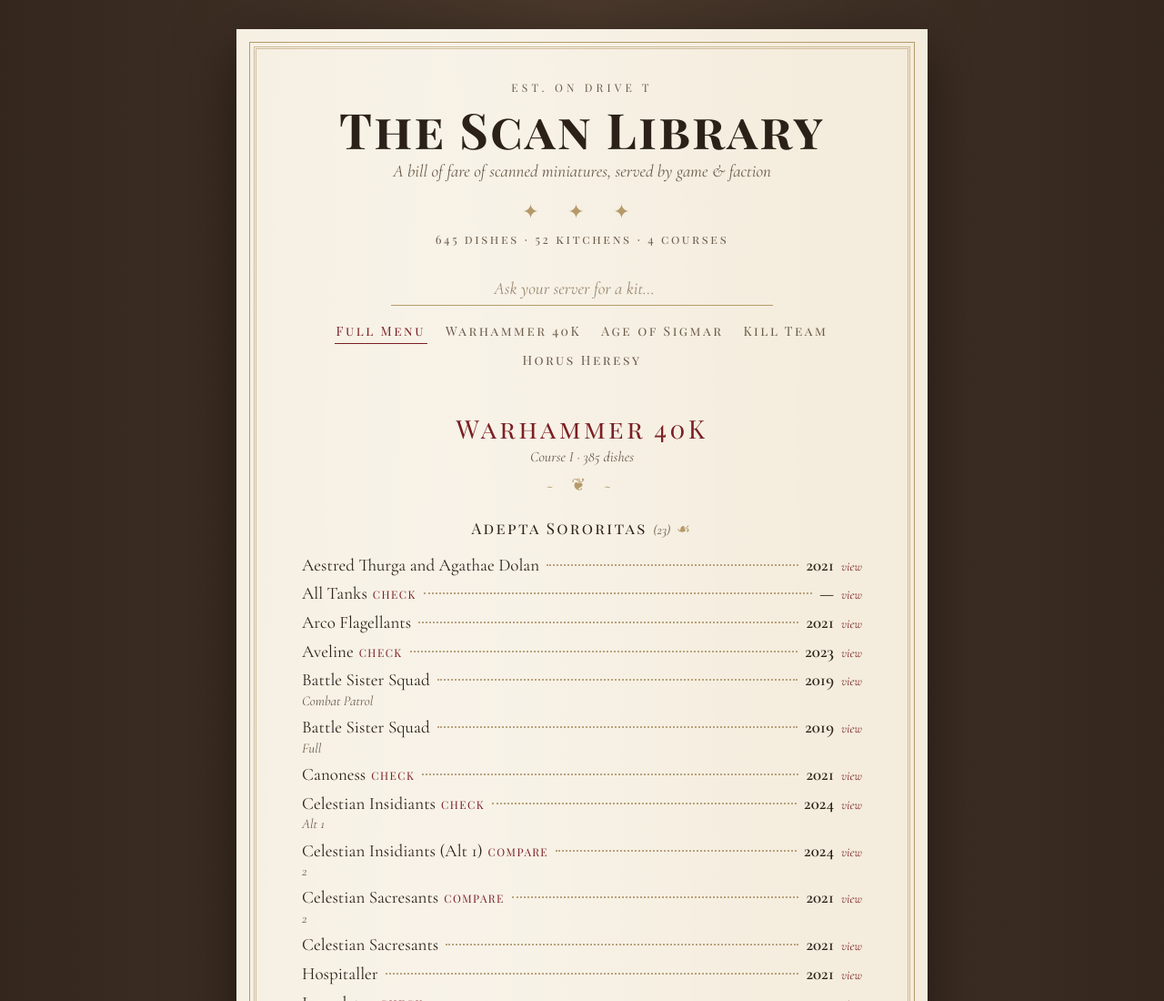
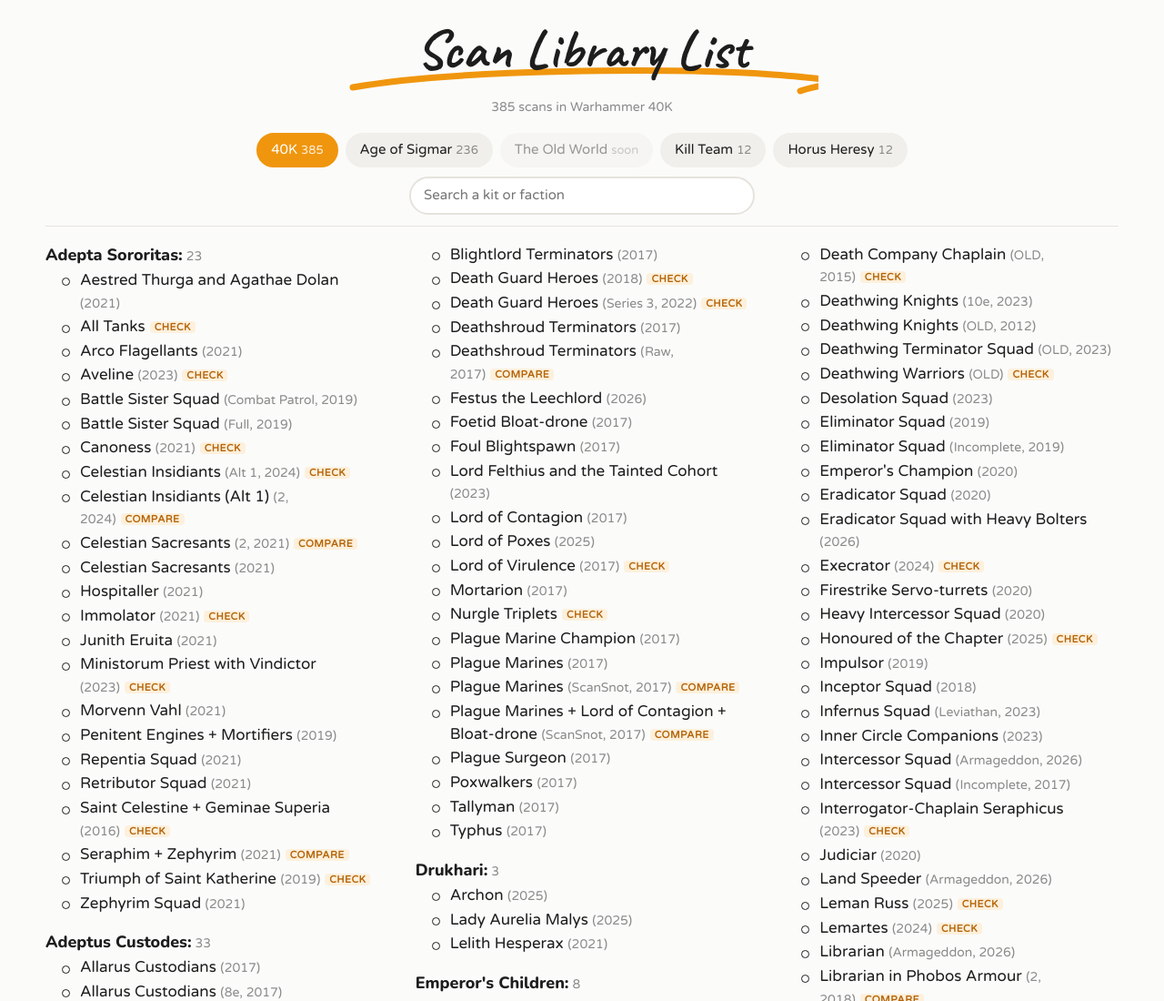
Before and after one commit to ravnicanartist-cmd/Stl-Repo, a plain HTML site: page index.html in a window 1280 px wide. Shown: the top 1100 px of the page at 91% size. Drawn offline with nearby package versions, Linux system fonts and the light colour scheme.

Commit message:
Restyle as a clean column list with game toggles
Co-Authored-By: Claude Opus 5.5 <noreply@anthropic.com>
Claude-Session: https://claude.ai/code/session_01Nb3dqxfxmor65qAGV2s29x

```diff
--- a/index.html
+++ b/index.html
@@ -3,153 +3,126 @@
 <head>
 <meta charset="utf-8">
 <meta name="viewport" content="width=device-width, initial-scale=1">
-<title>The Scan Library — Bill of Fare</title>
+<title>Scan Library List</title>
 <link rel="preconnect" href="https://fonts.googleapis.com">
 <link rel="preconnect" href="https://fonts.gstatic.com" crossorigin>
-<link href="https://fonts.googleapis.com/css2?family=Cormorant+Garamond:ital,wght@0,400;0,500;0,600;1,400&family=Playfair+Display+SC:wght@400;700&display=swap" rel="stylesheet">
+<link href="https://fonts.googleapis.com/css2?family=Varela+Round&family=Nunito:wght@700;800&family=Caveat:wght@700&display=swap" rel="stylesheet">
 <style>
-:root{
-  --paper:#f4ecdc; --paper2:#ebe0ca; --ink:#2b2118; --soft:#6b5a48; --rule:#b59a6a; --wine:#7a1f23;
-}
+:root{--bg:#fbfbfa;--ink:#1d1d1d;--soft:#8a8a8a;--accent:#f0960e;--chip:#f1efeb;--line:#e6e3dd}
 *{box-sizing:border-box}
-html{background:#3a2c22}
-body{margin:0;color:var(--ink);font-family:"Cormorant Garamond",Georgia,serif;font-size:19px;line-height:1.35;
-  background:#3a2c22 radial-gradient(ellipse at top,#4a382b,#2a1f18);padding:32px 16px 64px}
-.menu{max-width:760px;margin:0 auto;background:var(--paper);
-  background-image:radial-gradient(ellipse at 30% 20%,rgba(255,255,255,.45),transparent 60%),radial-gradient(ellipse at 80% 90%,rgba(150,110,60,.12),transparent 55%);
-  padding:56px clamp(20px,6vw,72px) 64px;box-shadow:0 20px 60px rgba(0,0,0,.5);position:relative}
-.menu::before{content:"";position:absolute;inset:14px;border:1px solid var(--rule);pointer-events:none}
-.menu::after{content:"";position:absolute;inset:19px;border:3px double var(--rule);pointer-events:none;opacity:.6}
-header{text-align:center}
-.est{font-family:"Playfair Display SC",serif;letter-spacing:.35em;font-size:12px;color:var(--soft)}
-h1{font-family:"Playfair Display SC",serif;font-weight:700;font-size:clamp(34px,7vw,54px);margin:10px 0 4px;letter-spacing:.04em;line-height:1.05}
-.sub{font-style:italic;color:var(--soft);margin:0}
-.orn{color:var(--rule);font-size:22px;letter-spacing:.6em;margin:18px 0 6px;text-align:center}
-.tally{font-family:"Playfair Display SC",serif;font-size:13px;letter-spacing:.2em;color:var(--soft);text-align:center;margin:6px 0 0}
-.tools{display:flex;flex-direction:column;align-items:center;gap:14px;margin:26px 0 8px}
-.search{width:min(420px,100%);background:transparent;border:0;border-bottom:1px solid var(--rule);font:inherit;font-style:italic;
-  text-align:center;padding:6px 4px;color:var(--ink);outline:none}
-.search::placeholder{color:#9a876f}
-.courses{display:flex;flex-wrap:wrap;justify-content:center;gap:4px 18px}
-.courses button{background:none;border:0;font-family:"Playfair Display SC",serif;font-size:14px;letter-spacing:.18em;color:var(--soft);
-  cursor:pointer;padding:4px 2px;border-bottom:1px solid transparent}
-.courses button[aria-pressed=true]{color:var(--wine);border-color:var(--wine)}
-section.course{margin-top:42px}
-h2{font-family:"Playfair Display SC",serif;text-align:center;font-size:28px;font-weight:400;letter-spacing:.12em;margin:0;color:var(--wine)}
-h2 small{display:block;font-family:"Cormorant Garamond",serif;font-style:italic;font-size:16px;letter-spacing:0;color:var(--soft);margin-top:2px}
-.flour{display:block;text-align:center;color:var(--rule);margin:6px 0 14px;letter-spacing:.4em}
-details.fac{margin:18px 0 0}
-details.fac>summary{list-style:none;cursor:pointer;text-align:center;font-family:"Playfair Display SC",serif;font-size:17px;letter-spacing:.14em;padding:6px 0}
-details.fac>summary::-webkit-details-marker{display:none}
-details.fac>summary .n{font-family:"Cormorant Garamond",serif;font-style:italic;letter-spacing:0;color:var(--soft);font-size:15px}
-details.fac>summary::after{content:" ❧";color:var(--rule)}
-details.fac[open]>summary::after{content:" ☙"}
-ul{list-style:none;margin:6px 0 4px;padding:0}
-li{display:flex;align-items:baseline;gap:8px;padding:3px 0}
-li .nm{flex:0 1 auto}
-li .dots{flex:1 1 auto;border-bottom:2px dotted #b9a27b;transform:translateY(-5px);min-width:24px}
-li .yr{flex:0 0 auto;font-variant-numeric:oldstyle-nums;font-weight:600}
-li .note{display:block;font-style:italic;font-size:15px;color:var(--soft)}
-li a{color:var(--wine);text-decoration:none;font-size:14px;font-style:italic;flex:0 0 auto}
-li a:hover{text-decoration:underline}
-.mark{font-size:12px;color:var(--wine);font-family:"Playfair Display SC",serif;letter-spacing:.12em;margin-left:6px}
-.empty{text-align:center;font-style:italic;color:var(--soft);margin-top:40px}
-footer{text-align:center;margin-top:48px;font-style:italic;color:var(--soft);font-size:15px}
-footer .mark{margin:0}
-@media (max-width:520px){body{font-size:17px;padding:12px 8px 40px}.menu{padding:44px 22px 48px}li a{display:none}}
+html,body{margin:0;background:var(--bg);color:var(--ink)}
+body{font-family:"Varela Round",system-ui,sans-serif;font-size:17px;line-height:1.45;padding:20px 16px 60px}
+.wrap{max-width:1180px;margin:0 auto}
+header{text-align:center;position:relative;padding:4px 0 6px}
+h1{font-family:"Caveat",cursive;font-size:clamp(40px,7vw,60px);margin:0;line-height:1;position:relative;z-index:1}
+.swoosh{display:block;margin:-14px auto 0;width:min(520px,90%);height:34px}
+.count{color:var(--soft);font-size:14px;margin:4px 0 0}
+.bar{position:sticky;top:0;z-index:5;background:var(--bg);padding:12px 0 12px;border-bottom:1px solid var(--line);margin-bottom:18px}
+.toggles{display:flex;flex-wrap:wrap;gap:8px;justify-content:center}
+.toggles button{font:inherit;font-size:15px;border:2px solid var(--chip);background:var(--chip);color:var(--ink);border-radius:999px;padding:6px 14px;cursor:pointer}
+.toggles button .n{color:var(--soft);font-size:13px;margin-left:4px}
+.toggles button[aria-pressed=true]{background:var(--accent);border-color:var(--accent);color:#fff}
+.toggles button[aria-pressed=true] .n{color:#fff;opacity:.85}
+.toggles button:disabled{opacity:.45;cursor:default}
+.search{display:block;margin:10px auto 0;width:min(380px,100%);font:inherit;font-size:15px;padding:8px 14px;border:2px solid var(--line);border-radius:999px;background:#fff;outline:none}
+.search:focus{border-color:var(--accent)}
+.cols{columns:3 300px;column-gap:40px}
+.game{break-before:column}
+.game:first-child{break-before:auto}
+h2{font-family:"Nunito",sans-serif;font-weight:800;font-size:22px;margin:0 0 4px;break-after:avoid}
+.fac{break-inside:avoid;margin:0 0 16px}
+.fac.big{break-inside:auto}
+h3{font-family:"Nunito",sans-serif;font-weight:800;font-size:18px;margin:0 0 2px;break-after:avoid}
+h3 .n{font-family:"Varela Round",sans-serif;font-weight:400;color:var(--soft);font-size:14px;margin-left:4px}
+ul{margin:0;padding:0 0 0 38px;list-style:none}
+li{position:relative;padding:1px 0}
+li::before{content:"";position:absolute;left:-20px;top:.62em;width:7px;height:7px;border:1.6px solid var(--ink);border-radius:50%}
+li a{color:inherit;text-decoration:none}
+li a:hover{color:var(--accent)}
+.meta{color:var(--soft);font-size:14px}
+.flag{font-size:11px;font-weight:700;letter-spacing:.04em;color:#b5650a;background:#fdf0dc;border-radius:4px;padding:0 5px;margin-left:5px;vertical-align:1px}
+.empty{text-align:center;color:var(--soft);margin:40px 0}
+footer{text-align:center;color:var(--soft);font-size:13px;margin-top:30px}
 </style>
 </head>
 <body>
-<main class="menu">
+<div class="wrap">
   <header>
-    <div class="est">EST. ON DRIVE T</div>
-    <h1>The Scan Library</h1>
-    <p class="sub">A bill of fare of scanned miniatures, served by game &amp; faction</p>
-    <div class="orn">✦ ✦ ✦</div>
-    <p class="tally" id="tally">Preparing the menu…</p>
+    <h1>Scan Library List</h1>
+    <svg class="swoosh" viewBox="0 0 520 34" aria-hidden="true"><path d="M8 26 C 120 6, 360 4, 470 12 S 520 22, 500 30" fill="none" stroke="#f0960e" stroke-width="7" stroke-linecap="round"/></svg>
+    <p class="count" id="count">Loading…</p>
   </header>
-  <div class="tools">
-    <input class="search" id="q" type="search" placeholder="Ask your server for a kit…" aria-label="Search scans">
-    <nav class="courses" id="courses" aria-label="Games"></nav>
+  <div class="bar">
+    <div class="toggles" id="toggles"></div>
+    <input class="search" id="q" type="search" placeholder="Search a kit or faction" aria-label="Search">
   </div>
-  <div id="list"></div>
-  <footer>
-    <div class="orn">❦</div>
-    Items marked <span class="mark">CHECK</span> or <span class="mark">COMPARE</span> are awaiting the chef's inspection.<br>
-    <span id="updated"></span>
-  </footer>
-</main>
+  <div class="cols" id="list"></div>
+  <footer><span class="flag">CHECK</span> / <span class="flag">COMPARE</span> = scan still being verified. Tap a name to see pictures. <span id="updated"></span></footer>
+</div>
 <script>
-const ORDER=["Warhammer 40K","Age of Sigmar","Kill Team","Horus Heresy"];
-const GAMEQ={"Warhammer 40K":"Warhammer 40k","Age of Sigmar":"Age of Sigmar","Kill Team":"Kill Team","Horus Heresy":"Horus Heresy"};
-const NUM=["","I","II","III","IV","V","VI","VII","VIII"];
-let items=[],game="All";
+const GAMES=["Warhammer 40K","Age of Sigmar","The Old World","Kill Team","Horus Heresy"];
+const SHORT={"Warhammer 40K":"40K","Age of Sigmar":"Age of Sigmar","The Old World":"The Old World","Kill Team":"Kill Team","Horus Heresy":"Horus Heresy"};
+const GAMEQ={"Warhammer 40K":"Warhammer 40k","The Old World":"Warhammer The Old World"};
+const FIX={"Chaos":"Chaos Space Marines","Emperors Children":"Emperor's Children","HH":""};
+let items=[],game=null;
 
-function parseCSV(t){
-  const rows=[];let row=[],f="",q=false;
+function parseCSV(t){const rows=[];let row=[],f="",q=false;
   for(let i=0;i<t.length;i++){const c=t[i];
     if(q){if(c=='"'){if(t[i+1]=='"'){f+='"';i++}else q=false}else f+=c}
     else if(c=='"')q=true;else if(c==','){row.push(f);f=""}
     else if(c=='\n'||c=='\r'){if(c=='\r'&&t[i+1]=='\n')i++;row.push(f);f="";if(row.some(x=>x))rows.push(row);row=[]}
     else f+=c}
-  if(f||row.length){row.push(f);rows.push(row)}
-  return rows;
-}
+  if(f||row.length){row.push(f);rows.push(row)}return rows}
 function clean(g,fac,raw){
   let n=raw.replace(/\.(zip|7z|rar|obj|stl|lys|chitubox)$/i,"").replace(/^\s*SCAN\s*-\s*/i,"");
   let mark="";const m=n.match(/\s*-\s*(CHECK|COMPARE)\s*$/i);if(m){mark=m[1].toUpperCase();n=n.slice(0,m.index)}
-  const FIX={"Chaos":"Chaos Space Marines","Emperors Children":"Emperor's Children","HH":""};
   let f=fac.replace(/^CSM - /,"");f=FIX[f]??f;
   const seg=n.split(" - ");
   if(seg.length>1){let pre=seg.shift();
-    if(["HH","SM","CSM"].includes(pre)&&seg.length>1&&!f){pre=seg.shift()}
+    if(["HH","SM","CSM"].includes(pre)&&seg.length>1&&!f)pre=seg.shift();
     if(!f)f=FIX[pre]??pre;
     if(seg.length>1&&seg[0].length<=4)seg.shift()}
   n=seg.join(" – ");
   let yr="";const y=n.match(/\((\d{4})\)\s*$/);if(y){yr=y[1];n=n.slice(0,y.index).trim()}
   let note="";const nt=n.match(/\(([^()]*)\)\s*$/);if(nt&&nt[1].length<40){note=nt[1];n=n.slice(0,nt.index).trim()}
   const ny=note.match(/^(\d{4}),\s*(.*)$/);if(ny&&!yr){yr=ny[1];note=ny[2]}
-  if(!f)f="House Specials";
-  return {g,f,n,yr,note,mark};
-}
-function esc(s){return s.replace(/[&<>"]/g,c=>({"&":"&amp;","<":"&lt;",">":"&gt;",'"':"&quot;"}[c]))}
+  return {g,f:f||"Other",n,yr,note,mark}}
+const esc=s=>s.replace(/[&<>"]/g,c=>({"&":"&amp;","<":"&lt;",">":"&gt;",'"':"&quot;"}[c]));
+
 function render(){
   const q=document.getElementById("q").value.trim().toLowerCase();
-  const shown=items.filter(i=>(game=="All"||i.g==game)&&(!q||(i.n+" "+i.f+" "+i.note).toLowerCase().includes(q)));
-  const games=ORDER.filter(g=>shown.some(i=>i.g==g)).concat([...new Set(shown.map(i=>i.g))].filter(g=>!ORDER.includes(g)));
+  const pool=items.filter(i=>(q||i.g==game)&&(!q||(i.n+" "+i.f+" "+i.note).toLowerCase().includes(q)));
+  const gs=GAMES.filter(g=>pool.some(i=>i.g==g)).concat([...new Set(pool.map(i=>i.g))].filter(g=>!GAMES.includes(g)));
   let h="";
-  games.forEach((g,gi)=>{
-    const gs=shown.filter(i=>i.g==g);
-    const facs=[...new Set(gs.map(i=>i.f))].sort();
-    h+=`<section class="course"><h2>${esc(g)}<small>Course ${NUM[gi+1]||gi+1} · ${gs.length} dishes</small></h2><span class="flour">~ ❦ ~</span>`;
-    facs.forEach(f=>{
-      const fs=gs.filter(i=>i.f==f).sort((a,b)=>a.n.localeCompare(b.n));
-      h+=`<details class="fac" open><summary>${esc(f)} <span class="n">(${fs.length})</span></summary><ul>`;
-      fs.forEach(i=>{
+  gs.forEach(g=>{
+    const gi=pool.filter(i=>i.g==g);
+    if(q)h+=`<div class="game"><h2>${esc(g)}:</h2></div>`;
+    [...new Set(gi.map(i=>i.f))].sort().forEach(f=>{
+      const fi=gi.filter(i=>i.f==f).sort((a,b)=>a.n.localeCompare(b.n));
+      h+=`<div class="fac${fi.length>18?" big":""}"><h3>${esc(f)}:<span class="n">${fi.length}</span></h3><ul>`;
+      fi.forEach(i=>{
         const url="https://www.google.com/search?tbm=isch&q="+encodeURIComponent((GAMEQ[g]||g)+" "+i.f+" "+i.n);
-        h+=`<li><span class="nm">${esc(i.n)}${i.mark?`<span class="mark">${i.mark}</span>`:""}${i.note?`<span class="note">${esc(i.note)}</span>`:""}</span><span class="dots"></span><span class="yr">${i.yr||"—"}</span><a href="${url}" target="_blank" rel="noopener">view</a></li>`;
-      });
-      h+=`</ul></details>`;
-    });
-    h+=`</section>`;
-  });
-  document.getElementById("list").innerHTML=h||`<p class="empty">The kitchen has nothing by that name tonight.</p>`;
+        const meta=[i.note,i.yr].filter(Boolean).join(", ");
+        h+=`<li><a href="${url}" target="_blank" rel="noopener">${esc(i.n)}</a>${meta?` <span class="meta">(${esc(meta)})</span>`:""}${i.mark?`<span class="flag">${i.mark}</span>`:""}</li>`});
+      h+=`</ul></div>`})});
+  document.getElementById("list").innerHTML=h||`<p class="empty">Nothing matches that.</p>`;
+  const n=pool.length;document.getElementById("count").textContent=q?`${n} matching scans across all games`:`${n} scans in ${game}`;
 }
-function courses(){
-  const gs=["All"].concat(ORDER.filter(g=>items.some(i=>i.g==g)));
-  document.getElementById("courses").innerHTML=gs.map(g=>`<button aria-pressed="${g==game}" data-g="${esc(g)}">${g=="All"?"Full Menu":esc(g)}</button>`).join("");
-  document.querySelectorAll("#courses button").forEach(b=>b.onclick=()=>{game=b.dataset.g;courses();render()});
+function toggles(){
+  document.getElementById("toggles").innerHTML=GAMES.map(g=>{const c=items.filter(i=>i.g==g).length;
+    return `<button data-g="${esc(g)}" aria-pressed="${g==game}"${c?"":" disabled"}>${SHORT[g]}<span class="n">${c||"soon"}</span></button>`}).join("");
+  document.querySelectorAll("#toggles button").forEach(b=>b.onclick=()=>{game=b.dataset.g;document.getElementById("q").value="";
+    try{localStorage.setItem("scan-game",game)}catch(e){}toggles();render()});
 }
-fetch("scans.csv?"+Date.now()).then(r=>{
-  const lm=r.headers.get("last-modified");
-  if(lm)document.getElementById("updated").textContent="Menu last updated "+new Date(lm).toLocaleDateString(undefined,{year:"numeric",month:"long",day:"numeric"})+".";
+fetch("scans.csv?"+Date.now()).then(r=>{const lm=r.headers.get("last-modified");
+  if(lm)document.getElementById("updated").textContent="Updated "+new Date(lm).toLocaleDateString(undefined,{month:"short",day:"numeric",year:"numeric"})+".";
   return r.text()}).then(t=>{
-  const rows=parseCSV(t.replace(/^﻿/,""));rows.shift();
-  const seen=new Set();
-  rows.forEach(([g,f,n])=>{if(!n)return;const it=clean(g,f||"",n);const k=it.g+"|"+it.f+"|"+it.n+"|"+it.note+"|"+it.yr;if(!seen.has(k)){seen.add(k);items.push(it)}});
-  document.getElementById("tally").textContent=`${items.length} dishes · ${new Set(items.map(i=>i.g+i.f)).size} kitchens · ${new Set(items.map(i=>i.g)).size} courses`;
-  courses();render();
-}).catch(()=>{document.getElementById("tally").textContent="The menu could not be fetched."});
+  const rows=parseCSV(t.replace(/^﻿/,""));rows.shift();const seen=new Set();
+  rows.forEach(([g,f,n])=>{if(!n)return;const it=clean(g,f||"",n);const k=[it.g,it.f,it.n,it.note,it.yr].join("|");if(!seen.has(k)){seen.add(k);items.push(it)}});
+  let saved=null;try{saved=localStorage.getItem("scan-game")}catch(e){}
+  game=GAMES.find(g=>g==saved&&items.some(i=>i.g==g))||GAMES.find(g=>items.some(i=>i.g==g));
+  toggles();render();
+}).catch(()=>{document.getElementById("count").textContent="Couldn't load the scan list."});
 document.getElementById("q").addEventListener("input",render);
 </script>
 </body>
```
